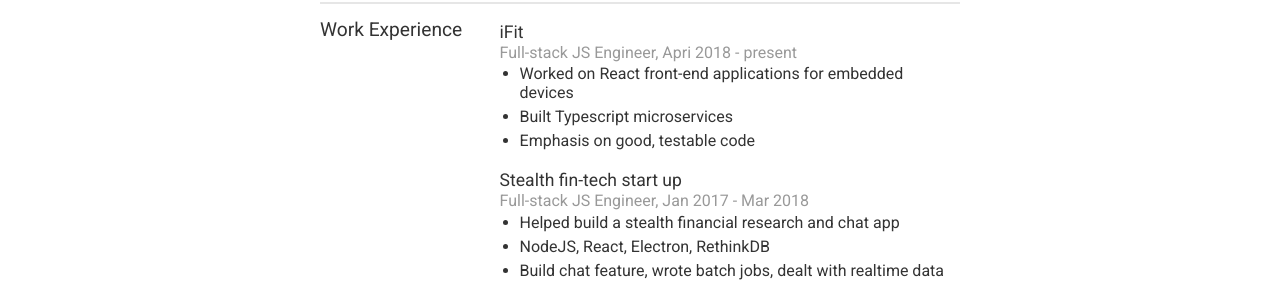
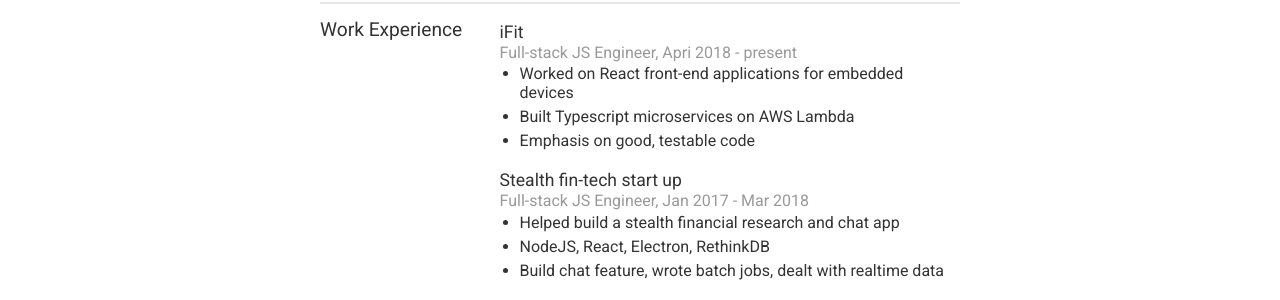
Before and after one commit to nikorablin/nikorablin.io, a Jekyll site: the page built from cv.html, in a window 1280 px wide. Shown: the part 141-441 px from the top of the page. Built offline with Jekyll 4.4.1, drawn with Linux system fonts in a browser that asks for light colours.

Commit message:
Added AWS Lambda

```diff
--- a/cv.html
+++ b/cv.html
@@ -10,7 +10,7 @@ title:  CV
     <h4 class="text-muted">Full-stack JS Engineer, Apri 2018 - present</h4>
     <ul class="CV__list">
       <li class="CV__list-item">Worked on React front-end applications for embedded devices</li>
-      <li class="CV__list-item">Built Typescript microservices</li>
+      <li class="CV__list-item">Built Typescript microservices on AWS Lambda</li>
       <li class="CV__list-item">Emphasis on good, testable code</li>
     </ul>
 
```
